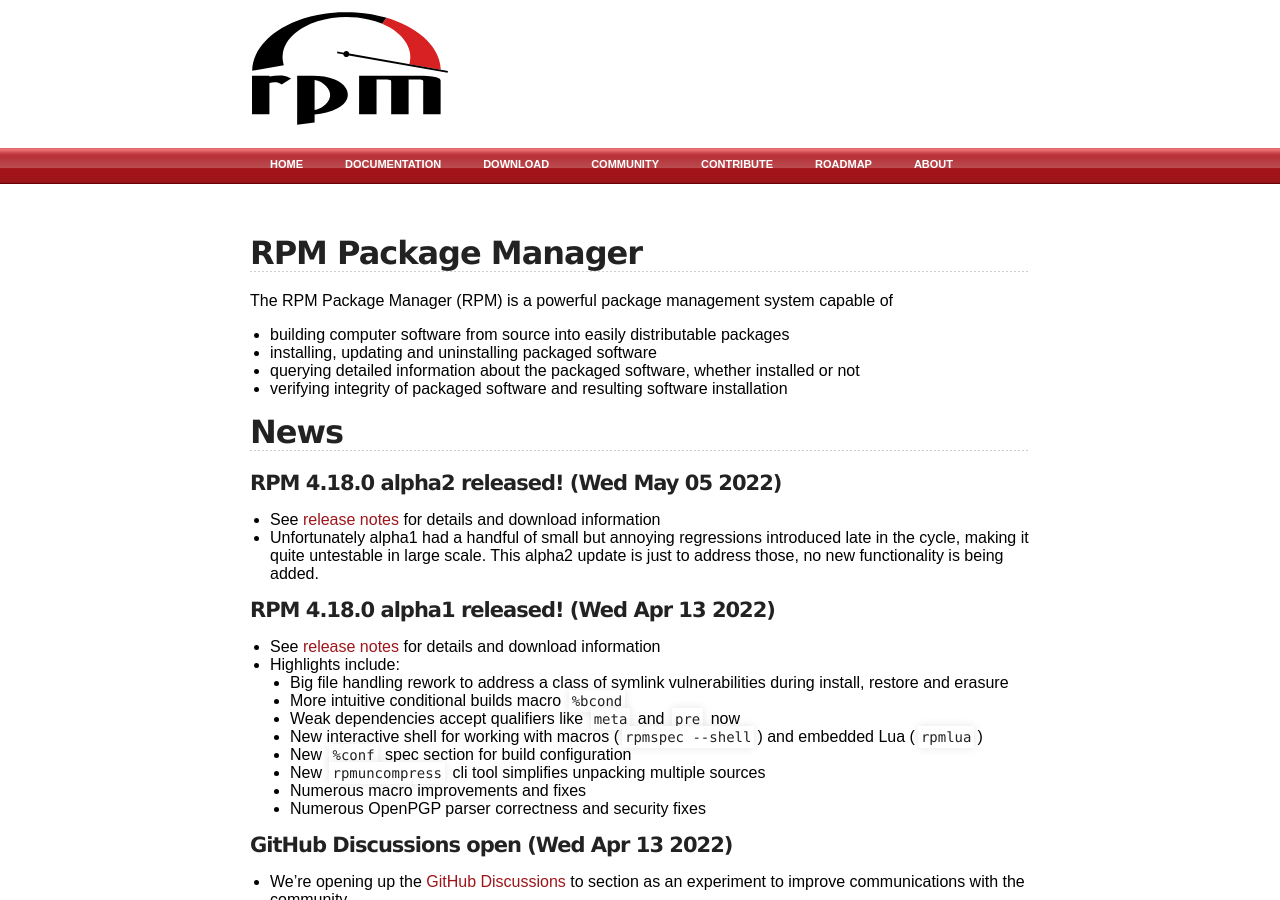
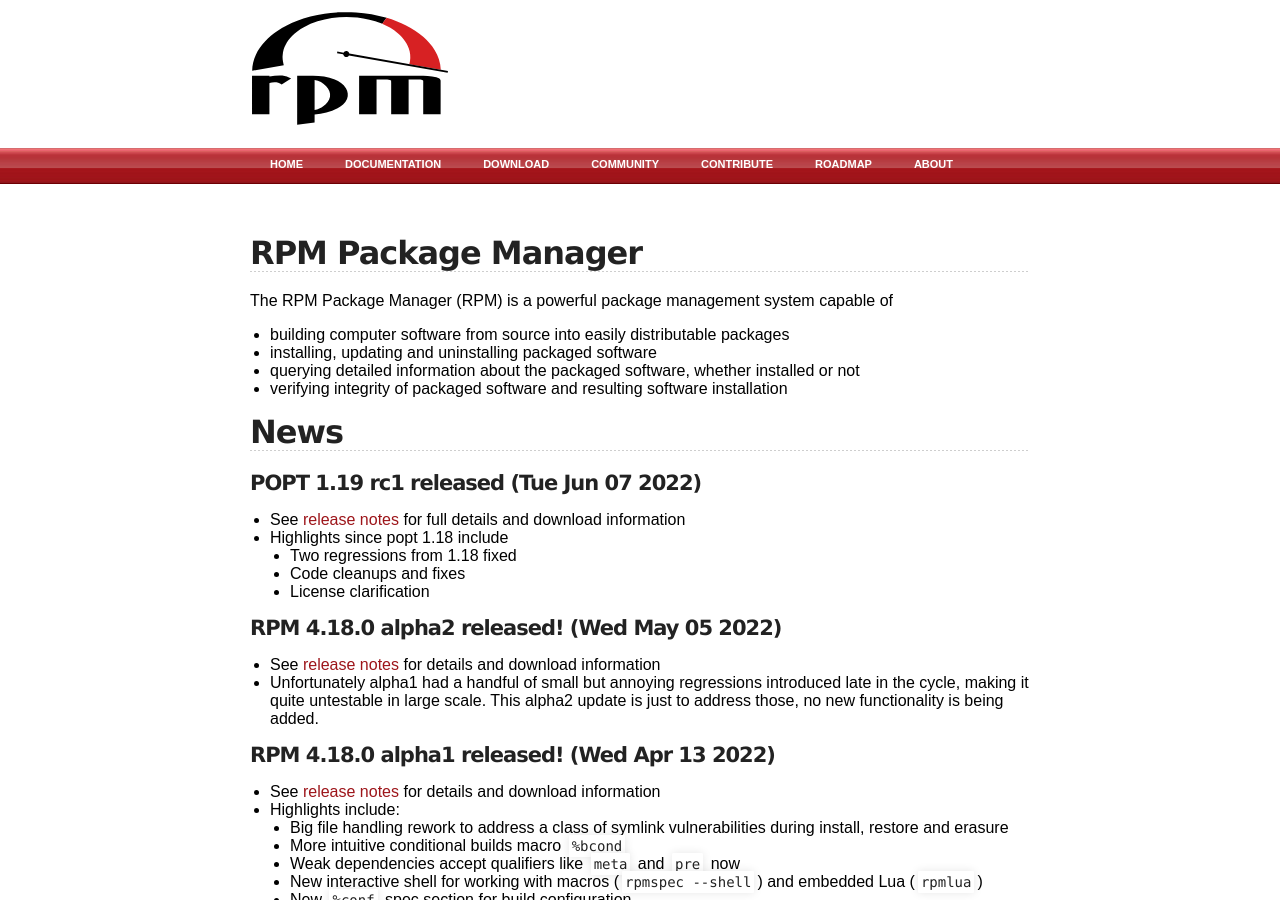
Before and after one commit to rpm-software-management/rpm-web, a Jekyll site: the page built from index.md, in a window 1280 px wide and 900 px high. Built offline with Jekyll 4.4.1, drawn with Linux system fonts in a browser that asks for light colours.

```diff
--- a/index.md
+++ b/index.md
@@ -15,6 +15,13 @@ capable of
 * verifying integrity of packaged software and resulting software installation
 
 ## News
+#### POPT 1.19 rc1 released (Tue Jun 07 2022)
+* See [release notes](https://github.com/rpm-software-management/popt/releases/tag/popt-1.19-rc1) for full details and download information
+* Highlights since popt 1.18 include
+  * Two regressions from 1.18 fixed
+  * Code cleanups and fixes
+  * License clarification
+
 #### RPM 4.18.0 alpha2 released! (Wed May 05 2022)
 * See [release notes](wiki/Releases/4.18.0) for details and download information
 * Unfortunately alpha1 had a handful of small but annoying regressions
```
Also changed, not shown: timeline.md (+7 -0 lines).
